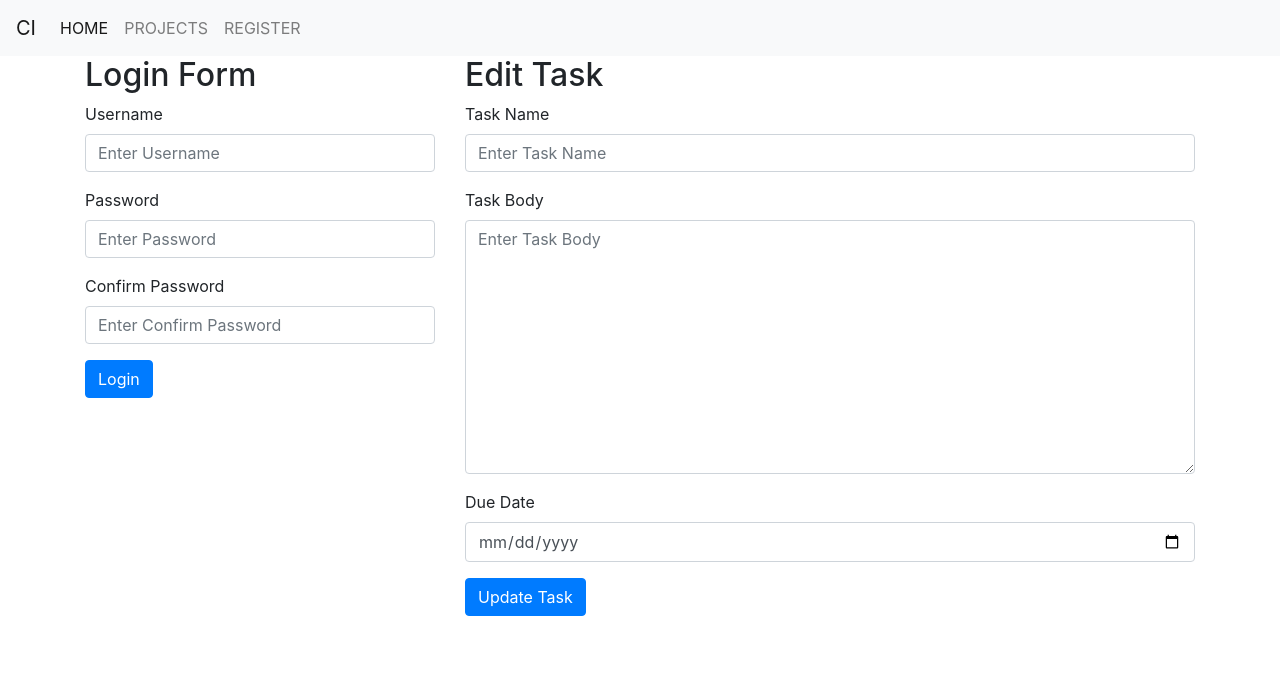
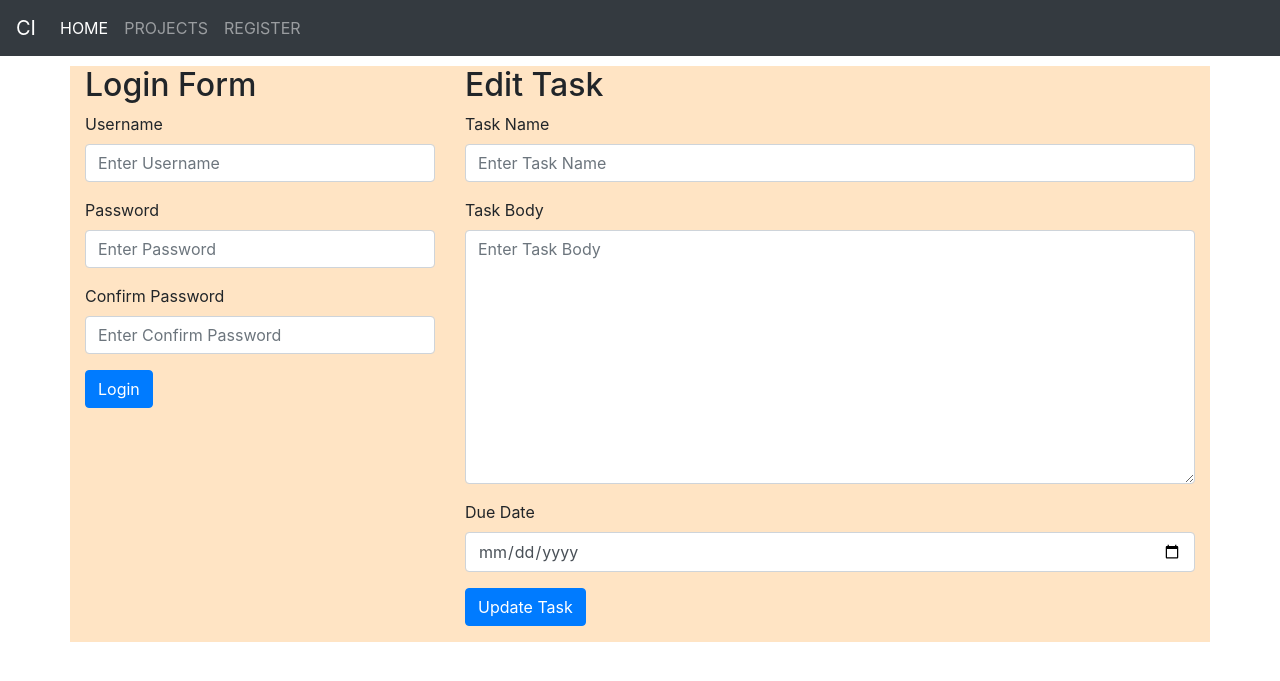
Before and after one commit to hanafa01/ci, a CodeIgniter app: page /GeniusSystems/index.php/tasks/edit/1 in a window 1280 px wide. Shown: the top 681 px of the page. Run offline with CodeIgniter, Linux system fonts and the light colour scheme; data that the repository does not hold is empty; some libraries are stand-ins or nearby versions.

Commit message:
background color and displying project name in the task page

```diff
--- a/application/controllers/Tasks.php
+++ b/application/controllers/Tasks.php
@@ -7,6 +7,8 @@ class Tasks extends CI_Controller{
     }
 
     public function display($task_id){
+        $data['projectid'] = $this->Task_model->get_task_project_id($task_id);
+        $data['project_name'] = $this->Project_model->get_project_info($data['projectid'])->project_name;
         $data['task'] = $this->Task_model->get_task($task_id);
         $data['main_view'] = 'tasks/display';
         $this->load->view('layouts/main', $data);
--- a/application/views/layouts/main.php
+++ b/application/views/layouts/main.php
@@ -4,12 +4,13 @@
     <meta charset="UTF-8">
     <meta http-equiv="X-UA-Compatible" content="IE=edge">
     <meta name="viewport" content="width=device-width, initial-scale=1.0">
+    <link rel="stylesheet" href="<?php echo base_url();?>assets/css/custom.css">
     <link rel="stylesheet" href="<?php echo base_url();?>assets/css/bootstrap.min.css">
     <title>CI</title>
 </head>
 <body>
 
-<nav class="navbar navbar-expand-lg navbar-light bg-light">
+<nav class="navbar navbar-expand-lg navbar-dark bg-dark">
   <a class="navbar-brand" href="<?= base_url(); ?>">CI</a>
   <button class="navbar-toggler" type="button" data-toggle="collapse" data-target="#navbarSupportedContent" aria-controls="navbarSupportedContent" aria-expanded="false" aria-label="Toggle navigation">
     <span class="navbar-toggler-icon"></span>
--- a/application/views/tasks/display.php
+++ b/application/views/tasks/display.php
@@ -1,4 +1,4 @@
-<h1>Task Display View</h1>
+<h1>Task For: <?= $project_name; ?></h1>
 
 <table class="table">
     <thead>
--- /dev/null
+++ b/assets/css/custom.css
@@ -0,0 +1,4 @@
+.container{
+    background-color: bisque;
+    margin-top: 10px;
+}
```
